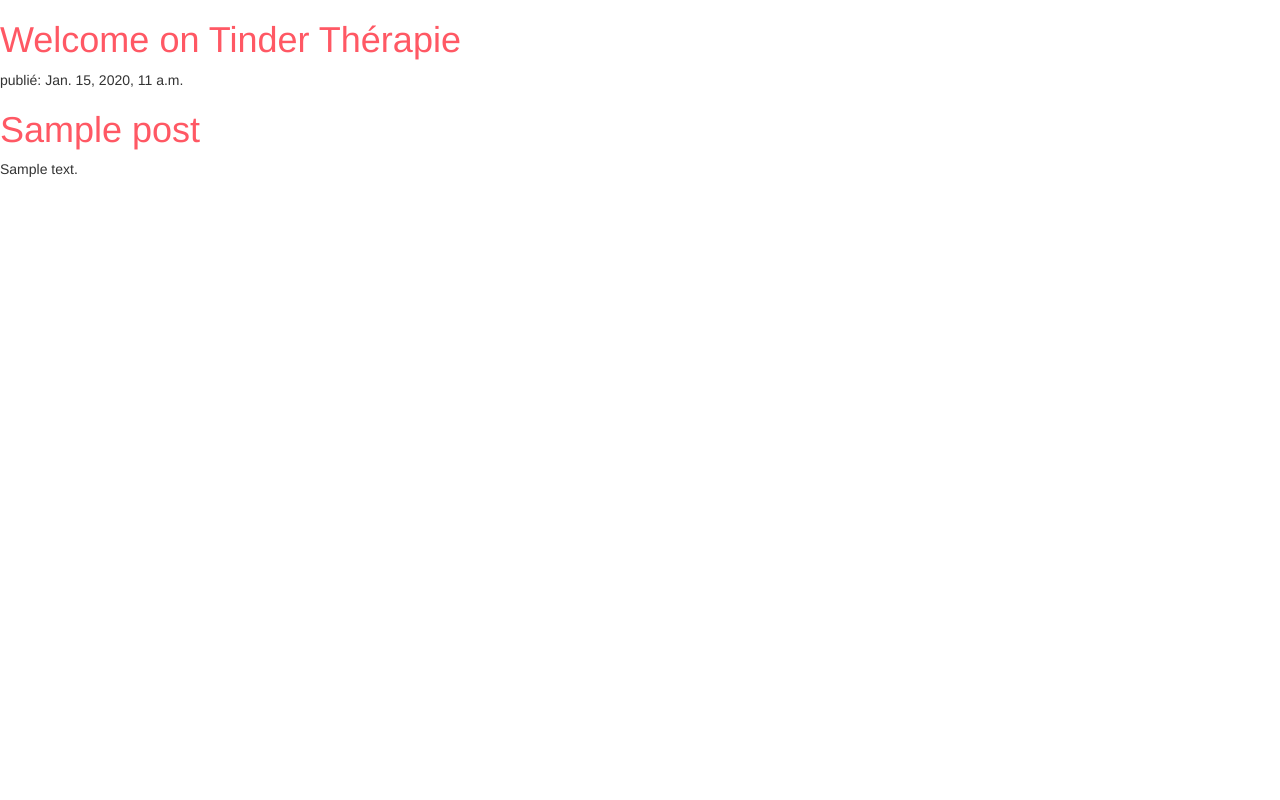
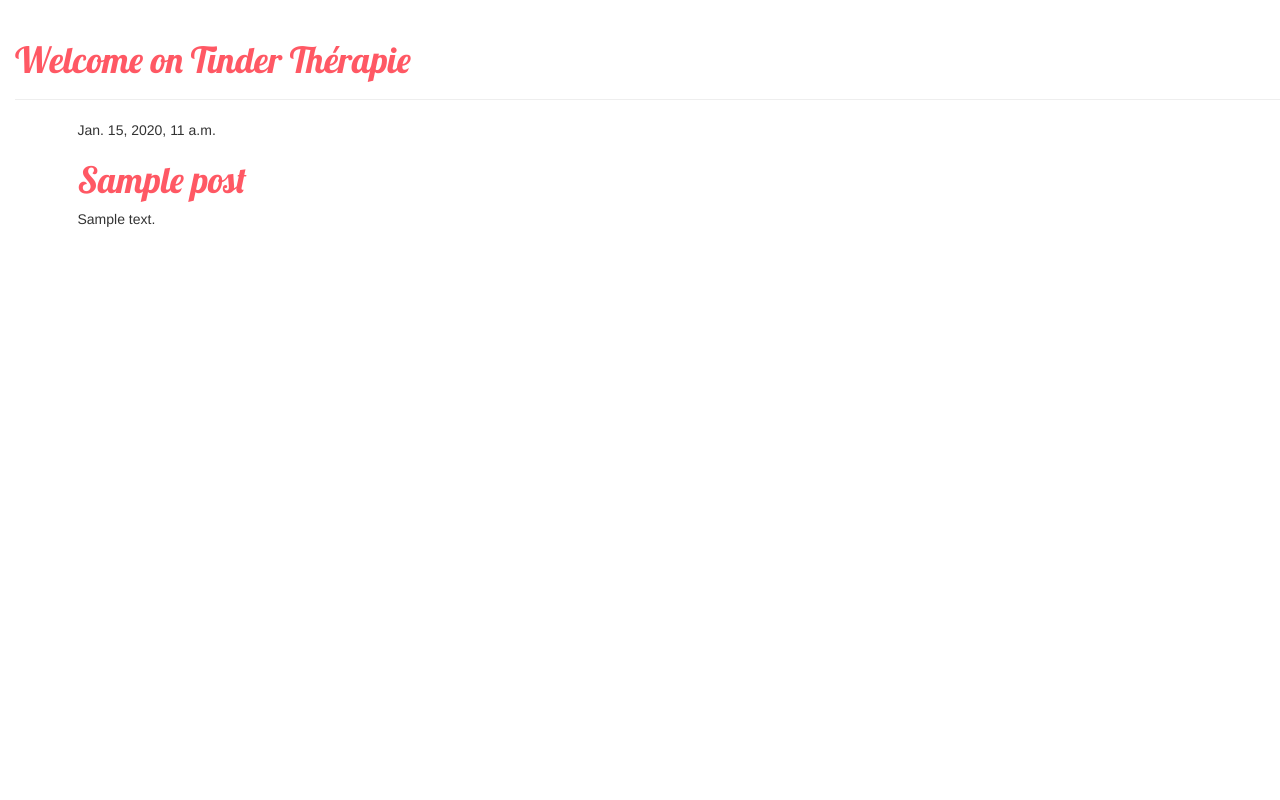
Before and after one commit to anaisthrd/my-first-blog, a Django app: template blog/templates/blog/post_list.html in a window 1280 px wide. Run offline with Django 3.2, Linux system fonts and the light colour scheme; the template is opened without the code that fills it: values that come from a table or form of the project are taken from there, others are empty; tables that the repository leaves empty hold one stand-in row (values such as "Sample post"); some libraries are stand-ins or nearby versions.

Commit message:
Changement de style.

```diff
--- a/blog/static/css/blog.css
+++ b/blog/static/css/blog.css
@@ -1,3 +1,7 @@
 h1 a {
 	color: #FF5864;
+	font-family: 'Lobster';
 }
+body {
+    padding-left: 15px;
+}
--- a/blog/templates/blog/post_list.html
+++ b/blog/templates/blog/post_list.html
@@ -5,18 +5,28 @@
         <link rel="stylesheet" href="//maxcdn.bootstrapcdn.com/bootstrap/3.2.0/css/bootstrap.min.css">
         <link rel="stylesheet" href="//maxcdn.bootstrapcdn.com/bootstrap/3.2.0/css/bootstrap-theme.min.css">
         <link rel="stylesheet" href="{% static 'css/blog.css' %}">
+        <link href="https://fonts.googleapis.com/css?family=Lobster&subset=latin,latin-ext" rel="stylesheet" type="text/css">
     </head>
     <body>
-        <div>
+        <div class="page-header">
             <h1><a href="">Welcome on Tinder Thérapie </a></h1>
         </div>
 {% for post in posts %}
-   <div>
-        <p>publié: {{ post.published_date }}</p>
-        <h1><a href="">{{ post.title }}</a></h1>
-        <p>{{ post.text|linebreaksbr }}</p>
+   <div class="content container">
+    <div class="row">
+        <div class="col-md-8">
+            {% for post in posts %}
+                <div class="post">
+                    <div class="date">
+                        {{ post.published_date }}
+                    </div>
+                    <h1><a href="">{{ post.title }}</a></h1>
+                    <p>{{ post.text|linebreaksbr }}</p>
+                </div>
+            {% endfor %}
+        </div>
     </div>
-
+</div>
 {% endfor %}
     </body>
 </html>
```
